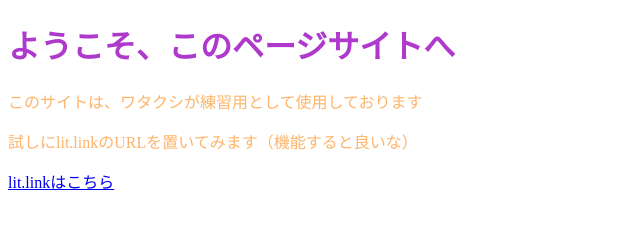
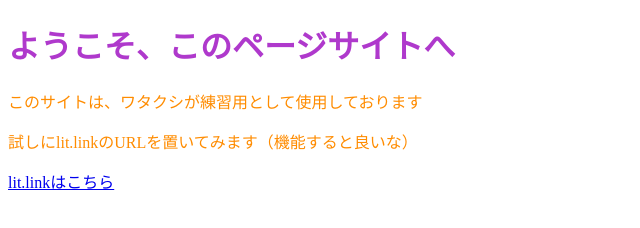
Before and after one commit to gudetamai2020606-coder/my-first-web-app-, a plain HTML site: page index.html in a window 1280 px wide. Shown: the whole page, without its empty margins (0-640 px from the left). Drawn offline with Linux system fonts and the light colour scheme.

Commit message:
Add files via upload

```diff
--- a/index.html
+++ b/index.html
@@ -10,7 +10,7 @@
             color: rgb(175, 57, 204); /* h1要素の文字色を紫っぽい色にする */
         }
         p {
-            color: rgba(254, 171, 88, 0.894); /* p要素の色をオレンジっぽい色にする */
+            color: #FF8C00; /* p要素の色をオレンジっぽい色にする */
         }
     </style>
 </head>
```
